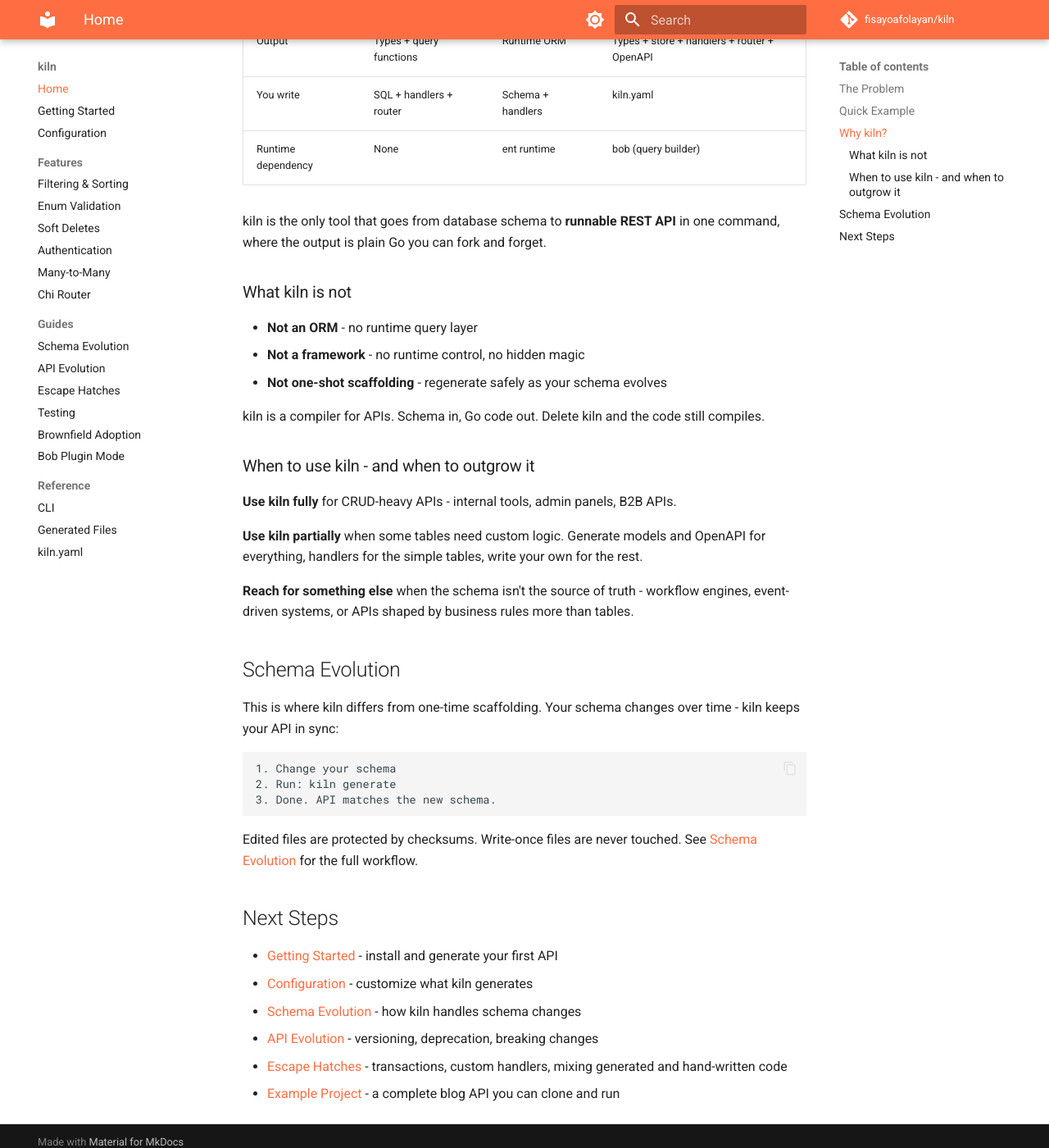
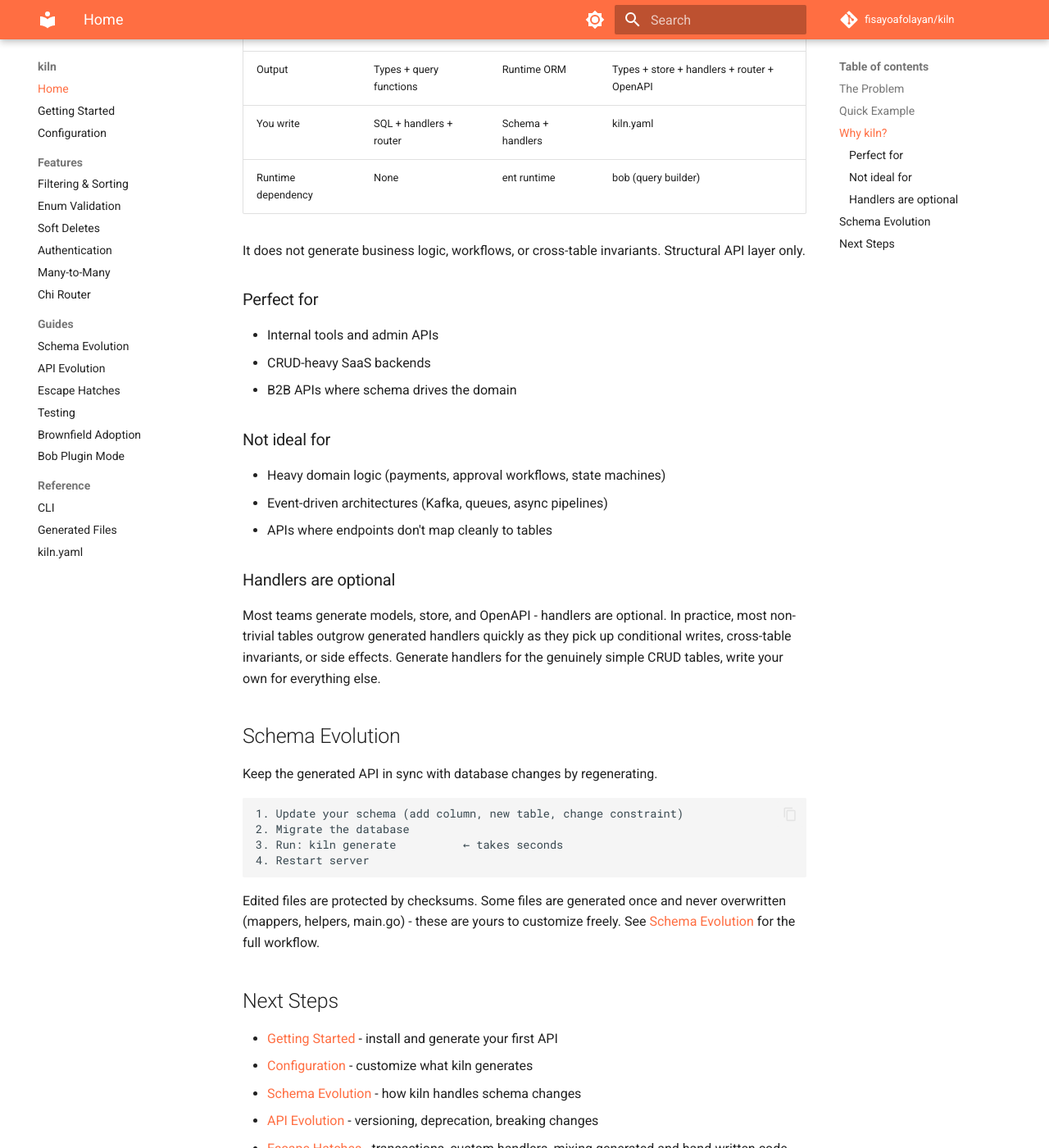
Before and after one commit to fisayoafolayan/kiln, an MkDocs documentation site: the page built from docs/index.md, in a window 1280 px wide and 1400 px high, scrolled down 1768 px. Shown: the whole window at 82% size. Built offline with MkDocs 1.6.1 and Material for MkDocs 9.7.7, drawn with Linux system fonts in a browser that asks for light colours; comment, search, counter and statistics services are not loaded; some of the changed text lies outside the part shown.

````diff
--- a/docs/index.md
+++ b/docs/index.md
@@ -1,10 +1,14 @@
 # kiln
 
-**Compile your database schema into a production-ready Go API.**
+Turn your database schema into a production-ready Go HTTP API.
 
-Eliminate schema drift - your API always matches your schema. Delete kiln - your code still compiles. No framework lock-in.
+Turn your database schema into a complete Go HTTP API - models, validation,
+handlers, routing, and OpenAPI. Like sqlc, but for your entire HTTP layer.
 
-Generated code uses [bob](https://github.com/stephenafamo/bob) for type-safe query building. Bob is the one runtime dependency of the generated output.
+The generated code uses [bob](https://github.com/stephenafamo/bob) (a query
+builder) for database access. There is no runtime dependency on kiln - you
+can remove kiln after generation and continue using the code as a normal Go
+project.
 
 ## The Problem
 
@@ -12,14 +16,9 @@ You build an API by hand. Structs, validation, handlers, router, OpenAPI spec.
 It works. Then the schema changes. A column is renamed. A constraint is added.
 Your API doesn't match anymore. Tests pass. CI is green. Production breaks.
 
-Because your API no longer matches your schema. This is **schema drift**.
-
-kiln eliminates it. One command generates your entire API layer from
-the database schema. Schema changes? Regenerate. Your API is correct
-by construction - not by convention or tests.
-
-Think of kiln like a compiler: the schema is your source, `kiln generate`
-is the compile step, and the output is a working API. Change the schema, recompile.
+This is **schema drift**. kiln eliminates it. One command regenerates your
+entire API layer from the database schema. Think of kiln as a compiler: the
+schema is the input, and the generated API is the output.
 
 ## Quick Example
 
@@ -64,6 +63,11 @@ Relationships in your database automatically become API routes. No runtime depen
 
 ## Why kiln?
 
+Stop writing by hand: CRUD handlers, request/response structs, validation
+tags, pagination, filtering, sorting, OpenAPI specs, route wiring. kiln
+generates all of it from your schema - and regenerates safely as your schema
+evolves.
+
 | | sqlc | ent | kiln |
 |---|------|-----|------|
 | Input | Hand-written SQL | Go schema DSL | Database schema |
@@ -71,37 +75,43 @@ Relationships in your database automatically become API routes. No runtime depen
 | You write | SQL + handlers + router | Schema + handlers | kiln.yaml |
 | Runtime dependency | None | ent runtime | bob (query builder) |
 
-kiln is the only tool that goes from database schema to **runnable REST API** in one command, where the output is plain Go you can fork and forget.
+It does not generate business logic, workflows, or cross-table invariants.
+Structural API layer only.
 
-### What kiln is not
+### Perfect for
 
-- **Not an ORM** - no runtime query layer
-- **Not a framework** - no runtime control, no hidden magic
-- **Not one-shot scaffolding** - regenerate safely as your schema evolves
+- Internal tools and admin APIs
+- CRUD-heavy SaaS backends
+- B2B APIs where schema drives the domain
 
-kiln is a compiler for APIs. Schema in, Go code out. Delete kiln and the code still compiles.
+### Not ideal for
 
-### When to use kiln - and when to outgrow it
+- Heavy domain logic (payments, approval workflows, state machines)
+- Event-driven architectures (Kafka, queues, async pipelines)
+- APIs where endpoints don't map cleanly to tables
 
-**Use kiln fully** for CRUD-heavy APIs - internal tools, admin panels, B2B APIs.
+### Handlers are optional
 
-**Use kiln partially** when some tables need custom logic. Generate models and
-OpenAPI for everything, handlers for the simple tables, write your own for the rest.
-
-**Reach for something else** when the schema isn't the source of truth - workflow
-engines, event-driven systems, or APIs shaped by business rules more than tables.
+Most teams generate models, store, and OpenAPI - handlers are optional. In
+practice, most non-trivial tables outgrow generated handlers quickly as they
+pick up conditional writes, cross-table invariants, or side effects. Generate
+handlers for the genuinely simple CRUD tables, write your own for everything
+else.
 
 ## Schema Evolution
 
-This is where kiln differs from one-time scaffolding. Your schema changes over time - kiln keeps your API in sync:
+Keep the generated API in sync with database changes by regenerating.
 
 ```
-1. Change your schema
-2. Run: kiln generate
-3. Done. API matches the new schema.
+1. Update your schema (add column, new table, change constraint)
+2. Migrate the database
+3. Run: kiln generate          ← takes seconds
+4. Restart server
 ```
 
-Edited files are protected by checksums. Write-once files are never touched. See [Schema Evolution](guides/schema-changes.md) for the full workflow.
+Edited files are protected by checksums. Some files are generated once and
+never overwritten (mappers, helpers, main.go) - these are yours to customize
+freely. See [Schema Evolution](guides/schema-changes.md) for the full workflow.
 
 ## Next Steps
 
````
Also changed, not shown: README.md (+201 -131 lines), docs/features/filtering.md (+3 -1 lines), docs/guides/brownfield.md (+40 -8 lines).
